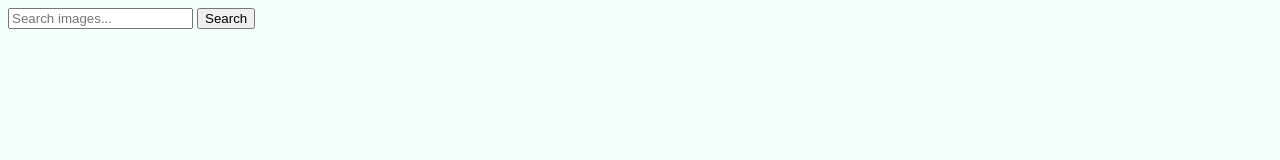
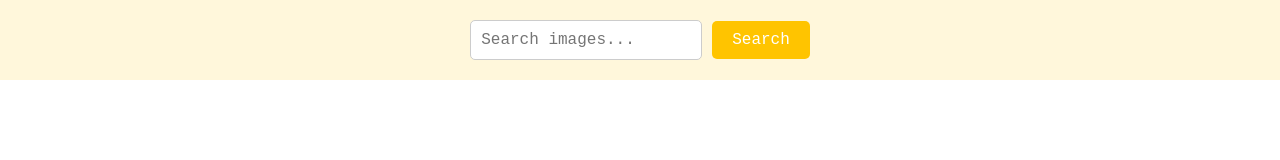
Before and after one commit to M-Farmaha/goit-js-hw-11, a website built with Parcel: page src/index.html in a window 1280 px wide. Built offline with nearby package versions, Linux system fonts and the light colour scheme.

Commit message:
html + css

```diff
--- a/package.json
+++ b/package.json
@@ -18,6 +18,7 @@
     "url": "https://github.com/goitacademy/parcel-project-template/issues"
   },
   "dependencies": {
+    "axios": "^1.3.4",
     "modern-normalize": "^1.1.0"
   },
   "devDependencies": {
--- a/src/index.html
+++ b/src/index.html
@@ -9,12 +9,13 @@
   <body>
     <form class="search-form" id="search-form">
       <input
+        class="search-input"
         type="text"
         name="searchQuery"
         autocomplete="off"
         placeholder="Search images..."
       />
-      <button type="submit">Search</button>
+      <button class="submit-btn" type="submit">Search</button>
     </form>
     <script type="module" src="./index.js"></script>
   </body>
--- a/src/sass/index.scss
+++ b/src/sass/index.scss
@@ -1,3 +1,37 @@
-body {
-  background-color: rgba(231, 255, 247, 0.456);
+@import '~node_modules/modern-normalize/modern-normalize.css';
+
+.search-form {
+  font-family: monospace;
+  font-size: 16px;
+  font-weight: 700;
+  display: flex; /* Розміщення елементів в одному рядку */
+  justify-content: center; /* Вирівнювання по центру головної осі */
+  align-items: center; /* Вирівнювання по вертикалі */
+  background-color: #fff7db;
+  padding: 20px 10px;
 }
+
+.search-input {
+  padding: 10px; /* Відступи від текстового поля до обрамлення */
+  margin-right: 10px; /* Відступ від кнопки по правій стороні */
+  border: 1px solid #ccc; /* Обрамлення текстового поля */
+  border-radius: 5px; /* Закруглення кутиків текстового поля */
+  font-size: 16px; /* Розмір тексту */
+  outline: none; /* Зняття стандартного стилю при фокусуванні */
+}
+
+.submit-btn {
+  padding: 10px 20px; /* Відступи від кнопки до тексту */
+  border: none; /* Видалення обрамлення кнопки */
+  border-radius: 5px; /* Закруглення кутиків кнопки */
+  font-size: 16px; /* Розмір тексту */
+  background-color: #ffc400; /* Колір фону кнопки */
+  color: #fff; /* Колір тексту кнопки */
+  cursor: pointer; /* Курсор "рука" при наведенні на кнопку */
+  transition: all 0.3s; /* Анімація зміни стилів при наведенні на кнопку */
+
+  &:hover,
+  &:focus {
+    background-color: #ff0000; /* Колір фону кнопки при наведенні на неї */
+  }
+}
```
Also changed, not shown: 1 other file.
